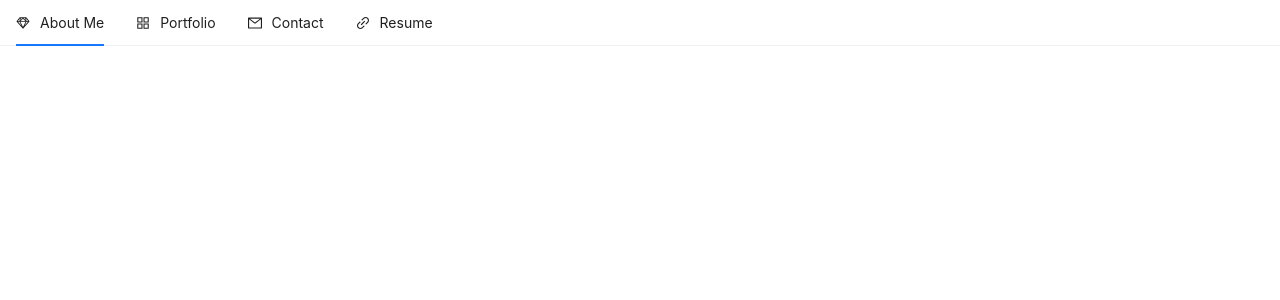
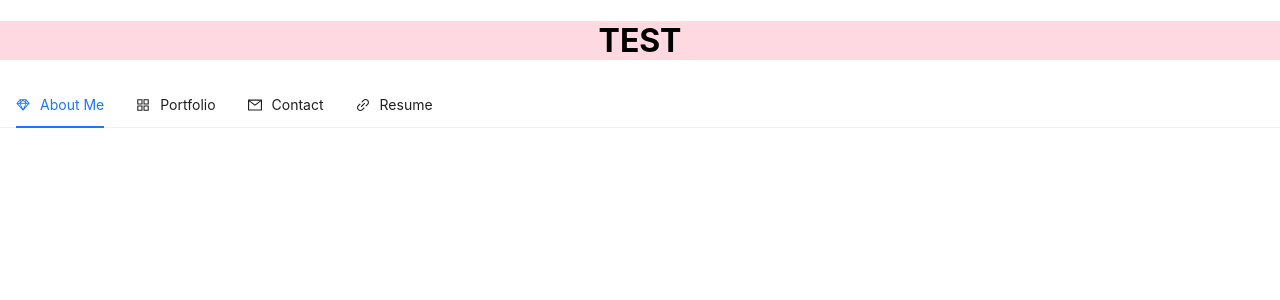
Before and after one commit to ginitadavis/platinum-portfolio, a React (Create React App) app in the folder diamond-portfolio/: page / in a window 1280 px wide. Shown: the top 300 px of the page. Built offline with nearby package versions, Linux system fonts and the light colour scheme.

Commit message:
Added Needed Components, AboutMe page, Contact, Portfolio, Resume, and other components

```diff
--- a/diamond-portfolio/src/App.js
+++ b/diamond-portfolio/src/App.js
@@ -1,12 +1,14 @@
 import './App.css';
 import React, { useState } from 'react';
 import HeaderMenu from './components/HeaderMenu';
+import Content from './components/Content';
 
 function App() {
 
   return (
     <div className="App">
       <HeaderMenu />
+      <Content />
     </div>
   );
 }
--- /dev/null
+++ b/diamond-portfolio/src/components/AboutMe.js
@@ -0,0 +1,9 @@
+import React from 'react';
+
+function AboutMe() {
+    <>
+        <h1>About Me</h1>
+    </>
+}
+
+export default AboutMe;
--- /dev/null
+++ b/diamond-portfolio/src/components/Contact.js
@@ -0,0 +1,9 @@
+import React from 'react';
+
+function Contact() {
+    <>
+        <h1>Contact</h1>
+    </>
+}
+
+export default Contact;
--- /dev/null
+++ b/diamond-portfolio/src/components/Content.js
@@ -0,0 +1,32 @@
+import React from 'react';
+import '../styles/Content.css';
+import AboutMe from './AboutMe';
+import Portfolio from './Portfolio';
+import Contact from './Contact';
+import Resume from './Resume';
+
+function Content({ selection }) {
+    let page;
+    console.log('This is inside of Content')
+    console.log(selection)
+    switch (selection) {
+        case 'aboutMe':
+            page = <AboutMe />;
+            break;
+        case 'portfolio':
+            page = <Portfolio />;
+            break;
+        case 'contact':
+            page = <Contact />;
+            break;
+        case 'resume':
+            page = <Resume />;
+            break;
+        default:
+            page = null;
+    }
+
+    return <>{page}</>;
+}
+
+export default Content;
--- a/diamond-portfolio/src/components/HeaderMenu.js
+++ b/diamond-portfolio/src/components/HeaderMenu.js
@@ -1,8 +1,18 @@
 import React from 'react';
 import NavBar from './NavBar';
+import '../styles/HeaderMenu.css';
 
 function HeaderMenu() {
-    return <NavBar />;
+
+    return (
+        <>
+            <div className='headerMenu'>
+                <h1>TEST</h1>
+            </div>
+            <NavBar />
+
+        </>
+    );
 }
 
 export default HeaderMenu;
--- a/diamond-portfolio/src/components/NavBar.js
+++ b/diamond-portfolio/src/components/NavBar.js
@@ -1,6 +1,7 @@
 import React, { useState } from 'react';
 import { SketchOutlined, AppstoreOutlined, MailOutlined, LinkOutlined } from '@ant-design/icons';
 import { Menu } from 'antd';
+import Content from './Content';
 
 function NavBar() {
     const items = [
@@ -26,7 +27,7 @@ function NavBar() {
         },
     ];
 
-    const [current, setCurrent] = useState('mail');
+    const [current, setCurrent] = useState('aboutMe');
 
     const onClick = (e) => {
         console.log('click ', e);
@@ -34,7 +35,12 @@ function NavBar() {
         console.log('click ', e.key);
     };
 
-    return (<Menu onClick={onClick} selectedKeys={[current]} mode="horizontal" items={items} />)
+    return (
+        <>
+            <Menu onClick={onClick} selectedKeys={[current]} mode="horizontal" items={items} />
+            <Content selection={current} />
+        </>
+    );
 }
 
 export default NavBar;
--- /dev/null
+++ b/diamond-portfolio/src/components/Portfolio.js
@@ -0,0 +1,9 @@
+import React from 'react';
+
+function Portfolio() {
+    <>
+        <h1>Portfolio</h1>
+    </>
+}
+
+export default Portfolio;
--- /dev/null
+++ b/diamond-portfolio/src/components/Resume.js
@@ -0,0 +1,9 @@
+import React from 'react';
+
+function Resume() {
+    <>
+        <h1>Resume</h1>
+    </>
+}
+
+export default Resume;
--- /dev/null
+++ b/diamond-portfolio/src/styles/HeaderMenu.css
@@ -0,0 +1,3 @@
+.headerMenu {
+    background: #FFD9E2;
+}
```
Also changed, not shown: diamond-portfolio/src/styles/Content.css (added).
